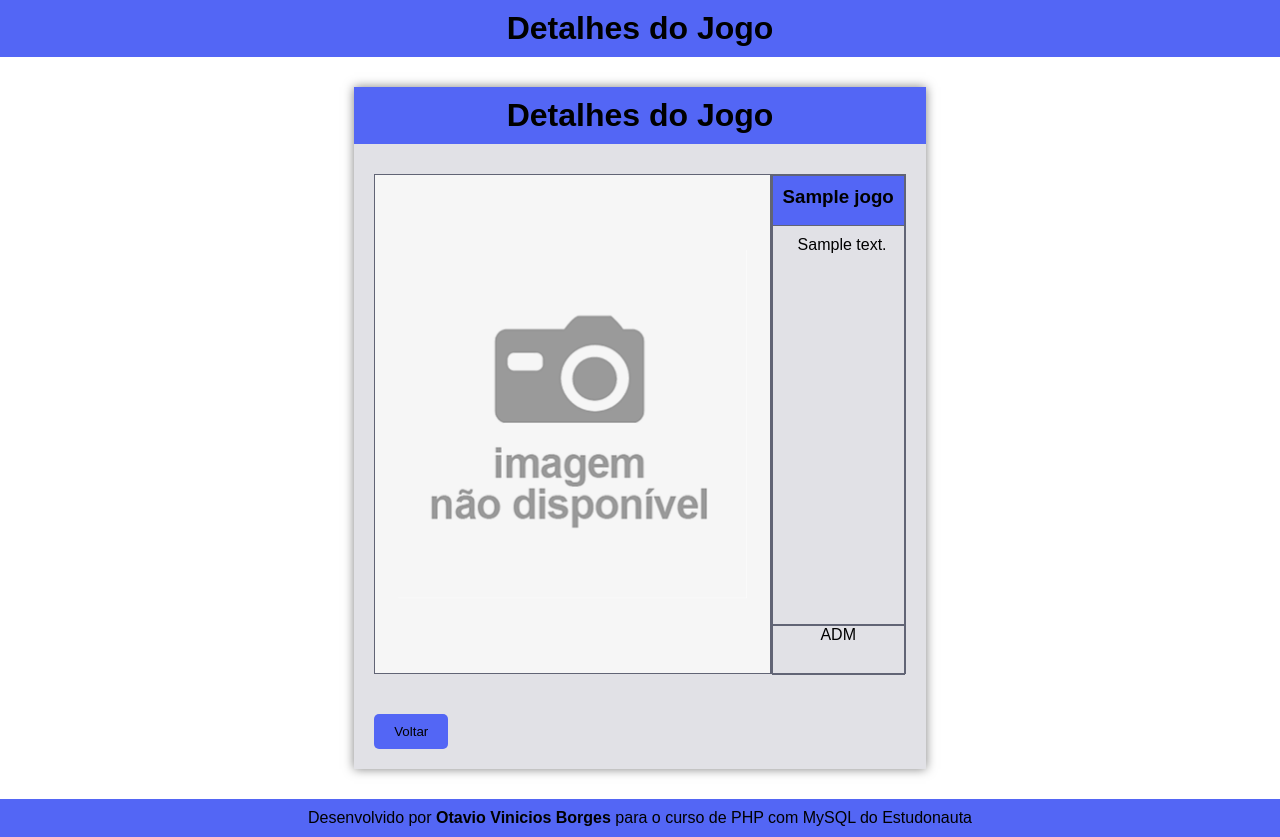
After one commit to otavioborges1991/PHP-MySQL, a PHP site: page /detalhes.php?codigo=1 in a window 1280 px wide. The commit adds this page. Run offline with PHP 8.4, Linux system fonts and the light colour scheme; tables that the repository leaves empty hold one stand-in row (values such as "Sample post").

Commit message:
Criado a pagina de detalhes com foto, titulo e descrição
CSS foi dividido em varios arquivos

```diff
--- /dev/null
+++ b/detalhes.php
@@ -0,0 +1,56 @@
+<!DOCTYPE html>
+<html lang="pt-br">
+<head>
+    <meta charset="UTF-8">
+    <meta name="viewport" content="width=device-width, initial-scale=1.0">
+    <title>Detalhes</title>
+    <link rel="stylesheet" href="style/style.css">
+</head>
+<body>
+    <?php
+    require_once "includes/banco.php";
+    require_once "includes/funcoes.php";
+    ?>
+    <header>
+        <h1>Detalhes do Jogo</h1>
+    </header>
+    <main>
+        <header>
+            <h1>Detalhes do Jogo</h1>
+        </header>
+        <?php
+        $codigo = $_GET['codigo'] ?? null;
+        $busca = $banco->query("SELECT * FROM jogos WHERE codigo='$codigo'");
+        if (!$codigo || !is_numeric($codigo) || !$busca || $busca->num_rows != 1) {
+            echo "<p class='aviso'>Jogo inválido</p>";
+            echo '<button class="margin" onclick="window.history.back()">Voltar</button>';
+            exit;
+        } else {
+            $registro = $busca->fetch_object();
+        }
+        ?>
+        <div class="margin grid-container">
+            <img class="border foto" src='<?php echo thumb($registro->capa)?>' alt="Foto do Jogo">
+            <div class="border texto">
+                <div class="border titulo">
+                    <header>
+                        <?php echo "<h3>$registro->nome</h3>"; ?>
+                    </header>
+                </div>
+                <div class="border descricao">
+                    <?php
+                        echo "<p>$registro->descricao</p>";
+                    ?>
+                </div>
+                <div class="border adm">
+                    <p>ADM</p>
+                </div>
+            </div>
+        </div>
+        <button onclick="window.history.back()" class="margin">Voltar</button>
+    </main>
+    <footer>
+        <p>Desenvolvido por <strong>Otavio Vinicios Borges</strong> para o curso de PHP com MySQL do Estudonauta</p>
+    </footer>
+</body>
+</html>
--- /dev/null
+++ b/style/article.css
@@ -0,0 +1,19 @@
+@charset "UTF-8";
+
+article {
+    padding: 10px;
+}
+
+article h1 {
+    margin-bottom: 10px;
+    color: var(--cor-primaria-claro);
+    text-align: center;
+}
+
+article p {
+    margin-bottom: 10px;
+    margin-top: 30px;
+    line-height: 1.6;
+    text-align: justify;
+    text-indent: 15px;
+}
--- /dev/null
+++ b/style/classes.css
@@ -0,0 +1,21 @@
+@charset "UTF-8";
+
+.margin {
+    margin: 20px;
+}
+.border {
+    border: 1px solid var(--cor-primaria-escuro);
+}
+.scroll {
+    overflow-x: auto;
+}
+.aviso {
+    color: red;
+    font-weight: bold;
+    text-align: center;
+    margin: 20px 0;
+}
+.descricao {
+    text-indent: 15px;
+    padding: 10px;
+}
--- /dev/null
+++ b/style/flex.css
@@ -0,0 +1,21 @@
+@charset "UTF-8";
+
+
+.flex-row {
+    display: flex;
+    flex-direction: row;
+}
+
+.flex-column {
+    display: flex;
+    flex-direction: column;
+}
+
+.flex-start {
+    display: flex;
+    align-items: flex-start;
+}
+
+.flex-1 {
+    flex: 1;
+}
--- /dev/null
+++ b/style/grid.css
@@ -0,0 +1,32 @@
+@charset "UTF-8";
+
+.grid-container {
+    display: grid;
+    grid-template-columns: auto 1fr;
+    max-height: 500px;
+}
+
+.texto {
+    display: grid;
+    grid-template-rows: auto 1fr auto;
+    max-height: 500px;
+}
+
+.titulo {
+    height: 50px;
+}
+
+.descricao {
+    height: 400px;
+    overflow-y: auto;
+}
+
+.foto {
+    height: 500px;
+}
+
+.adm {
+    height: 50px;
+    text-align: center;
+    vertical-align: bottom;
+}
--- a/style/style.css
+++ b/style/style.css
@@ -1,5 +1,9 @@
 @charset "UTF-8";
 @import url(table.css);
+@import url(article.css);
+@import url(flex.css);
+@import url(classes.css);
+@import url(grid.css);
 /* CSS Document */
 :root {
     --cor-primaria-claro: #5366F5;
@@ -20,12 +24,18 @@
     font-family: Arial, Helvetica, sans-serif;
     scroll-behavior: smooth;
 }
+
+html, body {
+    height: 100%;
+}
+
 body {
+    display: flex;
+    flex-direction: column;
     background-color: white;
     color: var(--cor-texto-claro);
     transition: all 0.3s ease-in-out;
-    height: 100vh;
-    width: 100vw;
+    min-height: 100vh;
 }
 
 header {
@@ -37,11 +47,10 @@ header {
 }
 main {
     background-color: var(--cor-fundo-claro);
-    padding: 20px;
     min-width: 480px;
-    max-width: 90vw;
-    min-height: 90vh;
+    max-width: 90%;
     margin: auto;
+    box-shadow: 0px 0px 10px rgba(0, 0, 0, 0.5);
 }
 
 footer {
@@ -49,7 +58,6 @@ footer {
     color: var(--cor-texto-claro);
     text-align: center;
     padding: 10px 20px;
-    bottom: 0;
     width: 100%;
     margin-top: 30px;
 }
@@ -61,15 +69,33 @@ section {
     box-shadow: 0 2px 4px rgba(0, 0, 0, 0.1);
 }
 
-div.margin {
-    margin: 20px;
+button {
+    margin: auto;
+    background-color: var(--cor-primaria-claro);
+    color: var(--cor-texto-claro);
+    border: none;
+    padding: 10px 20px;
+    border-radius: 5px;
+    cursor: pointer;
+    transition: background-color 0.3s ease;
 }
 
-div.border {
-    border: 1px solid var(--cor-primaria-escuro);
-    border-radius: 8px;
-    box-shadow: 0 2px 4px rgba(0, 0, 0, 0.1);
+button:hover {
+    background-color: var(--cor-terciaria-claro);
+}
+
+div header {
+    text-align: center;
+    margin: 0px;
     padding: 10px;
-    background-color: var(--cor-fundo-claro);
-    margin: 10px;
+    height: 50px;
+    color: var(--cor-primaria-claro);
 }
+
+div header h3 {
+    color: var(--cor-texto-claro);
+}
+
+img {
+    text-align: center;
+}
--- a/style/table.css
+++ b/style/table.css
@@ -28,8 +28,10 @@ table tr:nth-child(even) {
 }
 
 td img {
-    height: 300px;
-    width: auto;
+    height: 100px;
+    width: 100px;
+    object-fit: cover;
+    border-radius: 50%;
 }
 
 
@@ -40,17 +42,3 @@ table tr:hover {
     color: var(--cor-texto-escuro);
     transition: background-color 0.3s ease;
 }
-
-div.scroll {
-    max-height: 250px;
-    width: fit-content;
-    overflow-x: auto;
-    margin: 5px;
-    padding: 5px;
-}
-
-td div.scroll p {
-    text-indent: 20px;
-    line-height: 1.5;
-    font-size: small;
-}
```
Also changed, not shown: index.php (+7 -5 lines).
